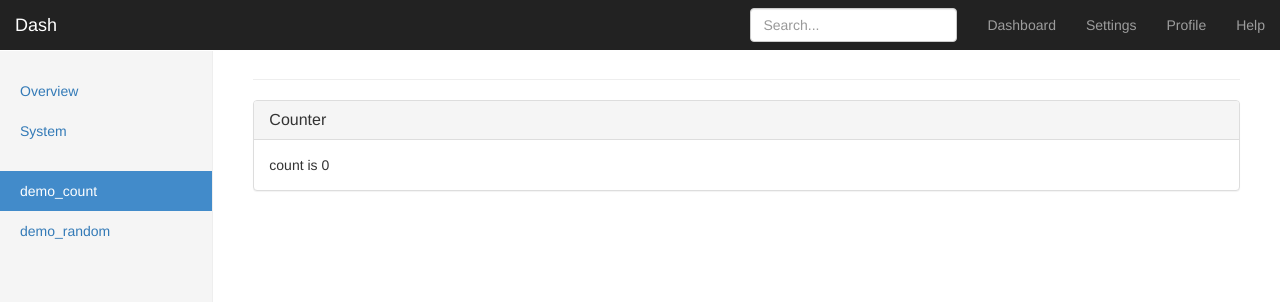
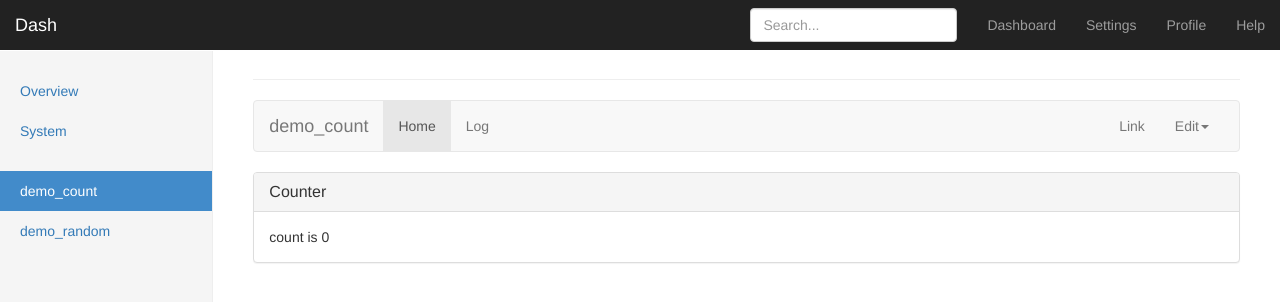
Before and after one commit to mtbrown/dash, a Flask app: page /demo_count in a window 1280 px wide. Shown: the top 302 px of the page. Run offline with Flask 3, Linux system fonts and the light colour scheme; parts of the project's set-up code (start-up, migrations or seed data) failed here and were passed over; some libraries are stand-ins or nearby versions.

Commit message:
Added navigation bar to plugin page

```diff
--- a/dash/templates/plugin.html
+++ b/dash/templates/plugin.html
@@ -1,6 +1,42 @@
 {% extends "base.html" %}
 
 {% block content %}
+<nav class="navbar navbar-default">
+  <div class="container-fluid">
+    <!-- Brand and toggle get grouped for better mobile display -->
+    <div class="navbar-header">
+      <button type="button" class="navbar-toggle collapsed" data-toggle="collapse" data-target="#bs-example-navbar-collapse-1" aria-expanded="false">
+        <span class="sr-only">Toggle navigation</span>
+        <span class="icon-bar"></span>
+        <span class="icon-bar"></span>
+        <span class="icon-bar"></span>
+      </button>
+      <a class="navbar-brand" href="#">{{ name }}</a>
+    </div>
+
+    <!-- Collect the nav links, forms, and other content for toggling -->
+    <div class="collapse navbar-collapse" id="bs-example-navbar-collapse-1">
+      <ul class="nav navbar-nav">
+        <li class="active"><a href="#">Home<span class="sr-only">(current)</span></a></li>
+        <li><a href="#">Log</a></li>
+      </ul>
+      <ul class="nav navbar-nav navbar-right">
+        <li><a href="#">Link</a></li>
+        <li class="dropdown">
+          <a href="#" class="dropdown-toggle" data-toggle="dropdown" role="button" aria-haspopup="true" aria-expanded="false">Edit<span class="caret"></span></a>
+          <ul class="dropdown-menu">
+            <li><a href="#">Action</a></li>
+            <li><a href="#">Another action</a></li>
+            <li><a href="#">Something else here</a></li>
+            <li role="separator" class="divider"></li>
+            <li><a href="#">Separated link</a></li>
+          </ul>
+        </li>
+      </ul>
+    </div><!-- /.navbar-collapse -->
+  </div><!-- /.container-fluid -->
+</nav>
+
 <div class="row">
     <div class="col-sm-12">
         {% for panel in panels %}
```
